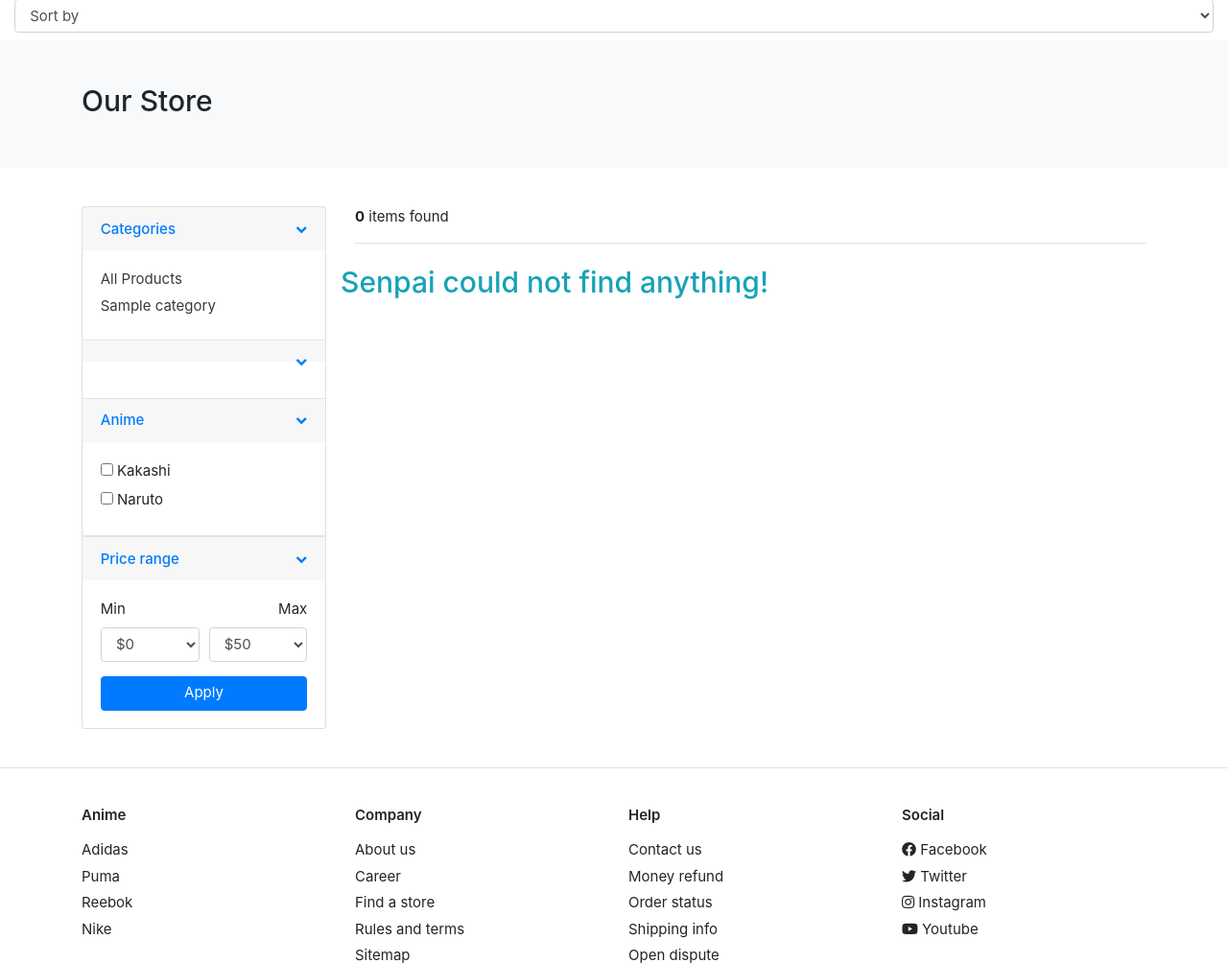
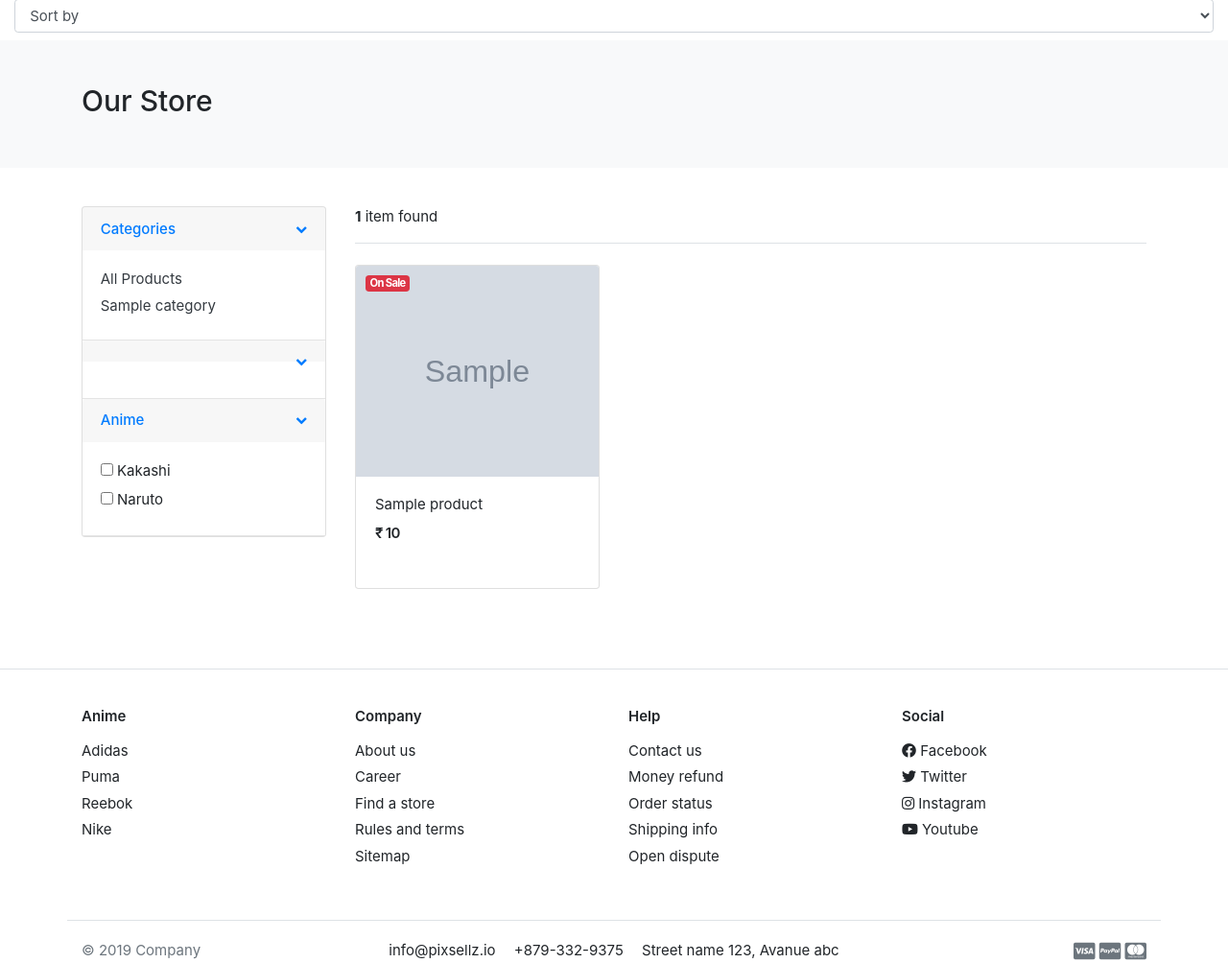
Before and after one commit to dheereshagrwal/Videos, a Django app: page /store/filter_by_anime/ in a window 1280 px wide. Shown: the part 133-1137 px from the top of the page at 96% size. Run offline with Django 3.2, Linux system fonts and the light colour scheme; tables that the repository leaves empty hold one stand-in row (values such as "Sample post"); grey boxes marked "Sample" are stand-in pictures; some libraries are stand-ins or nearby versions; some web fonts are replaced.

Commit message:
fixed filter

```diff
--- a/cart/views.py
+++ b/cart/views.py
@@ -202,9 +202,9 @@ coupon_codes = {'anime10': 0.1, 'anime20': 0.2, 'anime30': 0.3}
 
 
 def cart(request, total=0, quantity=0, cart_items=None):
-    try:
-        grand_total = 0
-        discount_value = 0
+    grand_total = 0
+    discount_value = 0
+    if Cart.objects.filter(cart_id=_get_cart_id(request)).exists():
         if request.user.is_authenticated:
             cart = Cart.objects.get(cart_id=_get_cart_id(request))
             cart_items = CartItem.objects.filter(
@@ -239,9 +239,10 @@ def cart(request, total=0, quantity=0, cart_items=None):
         context = {"total": cart.cart_subtotal, 'quantity': quantity, 'cart_items': cart_items, 'tax': cart.cart_tax,
                    'delivery_charge': cart.cart_delivery_charge, 'grand_total': cart.cart_grand_total, 'gift_charge': cart.cart_gift_charge, 'discount': cart.cart_discount,
                    'is_coupon_code_valid': is_coupon_code_valid}
-    except ObjectDoesNotExist:
-        pass
-    return render(request, 'store/cart.html', context)
+
+        return render(request, 'store/cart.html', context)
+    else:
+        return render(request, 'store/cart.html')
 
 
 @login_required(login_url='login')
--- a/store/views.py
+++ b/store/views.py
@@ -13,14 +13,16 @@ from order.models import OrderProduct
 
 
 def store(request, category_or_subcategory_slug=None):
+    print(request.META.get('HTTP_REFERER'))
     category = None
     products = None
     subcategory = None
     if category_or_subcategory_slug is not None:
         try:
-            category = Category.objects.get(slug=category_or_subcategory_slug)
+            category = Category.objects.get(
+                slug=category_or_subcategory_slug)
             products = Product.objects.filter(
-                category=category, is_available=True)
+                category=category, is_available=True).order_by('id')
             paginator = Paginator(products, 3)
             page = request.GET.get('page')
             paged_products = paginator.get_page(page)
@@ -29,7 +31,7 @@ def store(request, category_or_subcategory_slug=None):
                 subcategory = Subcategory.objects.get(
                     slug=category_or_subcategory_slug)
                 products = Product.objects.filter(
-                    subcategory=subcategory, is_available=True)
+                    subcategory=subcategory, is_available=True).order_by('id')
                 paginator = Paginator(products, 3)
                 page = request.GET.get('page')
                 paged_products = paginator.get_page(page)
@@ -37,23 +39,26 @@ def store(request, category_or_subcategory_slug=None):
                 raise Http404("Given query not found....")
 
         products_count = products.count()
+        context = {'products': paged_products,
+                   'products_count': products_count}
     # Getting all the products
     else:
         sort_by = 'id'
         for sort_category in request.GET.getlist('sort_by'):
             # '-' is added because we want in decreasing order
-            if sort_category == "price_low_to_high":
+            if sort_category == "price":
                 sort_by = 'price'
             else:
                 sort_by = '-' + sort_category
-        request.session['sort_by'] = sort_by
-        request.session.modified = True
-        products = Product.objects.all().filter(is_available=True).order_by(sort_by)
+        # request.session['sort_by'] = sort_by
+        # request.session.modified = True
+        products = Product.objects.all().filter(is_available=True)
+        products = products.order_by(sort_by)
         paginator = Paginator(products, 3)
         page = request.GET.get('page')
         paged_products = paginator.get_page(page)
         products_count = products.count()
-    context = {'products': paged_products,
+        context = {'products': paged_products,
                'products_count': products_count, 'sort_by': sort_by}
 
     return render(request, 'store/store.html', context)
@@ -111,15 +116,18 @@ def search(request):
 
 
 def filter_by_anime(request):
-    keywords = []
+    # print(request.META.get('HTTP_REFERER'))
+    anime_list = []
     products = []
     if 'anime_filter' in request.GET:
-        keywords = request.GET.getlist('anime_filter')
-        for key in keywords:
-            for item in Product.objects.order_by('-created_date').filter(Q(product_description__icontains=key) | Q(product_name__icontains=key)):
+        anime_list = request.GET.getlist('anime_filter')
+        for anime in anime_list:
+            for item in Product.objects.order_by('-created_date').filter(Q(product_description__icontains=anime) | Q(product_name__icontains=anime)):
                 products.append(item)
+    else:
+        products = Product.objects.all().order_by('-created_date')
     context = {'products': products, 'products_count': len(
-        products), 'keywords': keywords}
+        products)}
 
     return render(request, 'store/store.html', context)
 
--- a/templates/store/store.html
+++ b/templates/store/store.html
@@ -27,18 +27,11 @@
     {% endif %}
 
 <!-- price low to high -->
-    {% if "price_low_to_high" in sort_by %}
-    <option value="price_low_to_high" selected>Price: Low to High</option>
+    {% if "price" in sort_by %}
+    <option value="price" selected>Price: Low to High</option>
     {% else %}
-    <option value="price_low_to_high">Price: Low to High</option>
+    <option value="price">Price: Low to High</option>
     {% endif %}
-<!-- price high to low -->
-    {% if "price" in sort_by %}
-    <option value="price" selected>Price: High to Low</option>
-    {% else %}
-    <option value="price">Price: High to Low</option>
-    {% endif %}
-
     </select>
   </div>
 </form>
@@ -167,7 +160,7 @@
                     <fieldset>
                       {% for anime in anime_list %}
                       <!-- - -->
-                      {% if anime in keywords %}
+                      {% if anime in request.get_full_path %}
                       <input type="checkbox" name="anime_filter" value="{{anime}}" id="{{anime}}" checked onchange="this.form.submit()" />
                       <label for="{{anime}}">{{ anime | capfirst }}</label>
                       <br />
@@ -189,48 +182,13 @@
           </article>
           <!-- filter-group  .// -->
           <article class="filter-group">
-            <!-- ?Do we need sizes columns -->
-            <!-- <header class="card-header">
-              <a
-                href="#"
-                data-toggle="collapse"
-                data-target="#collapse_4"
-                aria-expanded="true"
-                class=""
-              >
-                <i class="icon-control fa fa-chevron-down"></i>
-                <h6 class="title">Sizes</h6>
-              </a>
-            </header> -->
             <div class="filter-content collapse show" id="collapse_4">
-              <!-- <div class="card-body">
-                <label class="checkbox-btn">
-                  <input type="checkbox" />
-                  <span class="btn btn-light"> XS </span>
-                </label>
-
-                <label class="checkbox-btn">
-                  <input type="checkbox" />
-                  <span class="btn btn-light"> SM </span>
-                </label>
-
-                <label class="checkbox-btn">
-                  <input type="checkbox" />
-                  <span class="btn btn-light"> LG </span>
-                </label>
-
-                <label class="checkbox-btn">
-                  <input type="checkbox" />
-                  <span class="btn btn-light"> XXL </span>
-                </label>
-              </div> -->
-              <!-- ?Do we need sizes columns -->
-              <!-- card-body.// -->
             </div>
           </article>
           <!-- filter-group .// -->
+          <!-- ?Price filter for future -->
 
-          <article class="filter-group">
+          <!-- <article class="filter-group">
             <header class="card-header">
               <a href="#" data-toggle="collapse" data-target="#collapse_3" aria-expanded="true" class="">
                 <i class="icon-control fa fa-chevron-down"></i>
@@ -242,7 +200,7 @@
                 <div class="form-row">
                   <div class="form-group col-md-6">
                     <label>Min</label>
-                    <!-- <input class="form-control" placeholder="$0" type="number"> -->
+
                     <select class="mr-2 form-control">
                       <option value="0">$0</option>
                       <option value="50">$50</option>
@@ -266,12 +224,14 @@
                     </select>
                   </div>
                 </div>
-                <!-- form-row.// -->
+
                 <button class="btn btn-block btn-primary">Apply</button>
               </div>
-              <!-- card-body.// -->
+
             </div>
-          </article>
+          </article> -->
+          <!-- ?Price filter for future -->
+
           <!-- filter-group .// -->
         </div>
         <!-- card.// -->
```
